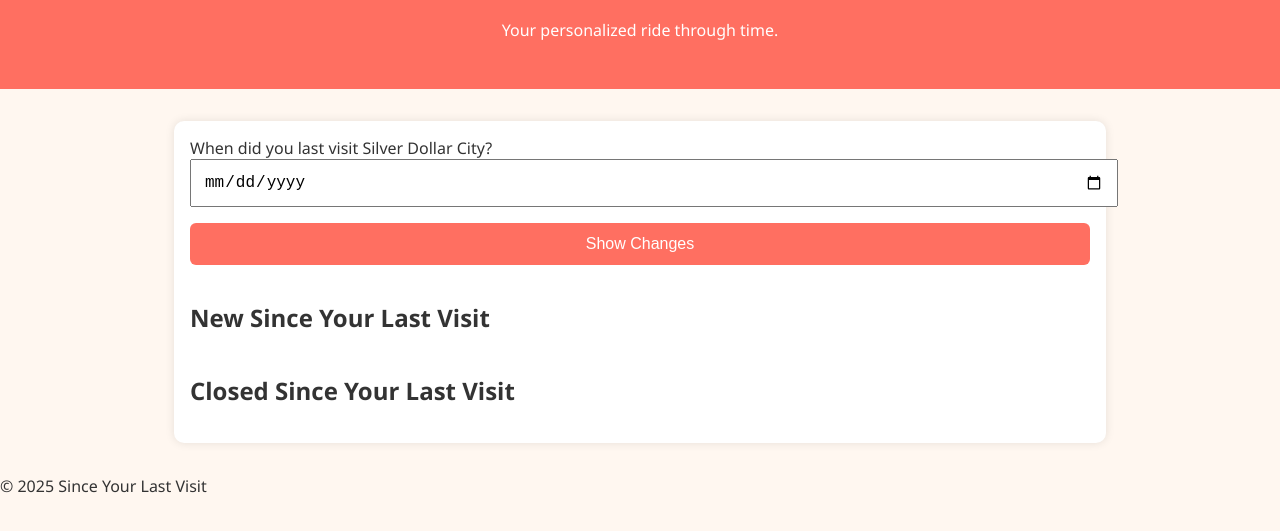
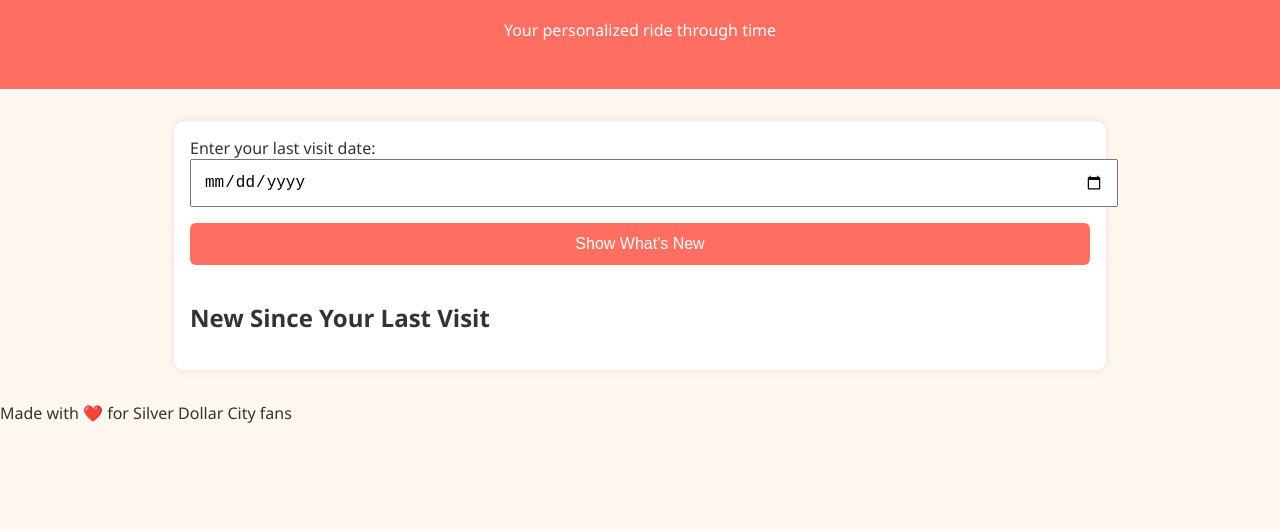
Before and after one commit to cmj81580/sinceyourlastvisit-test-, a plain HTML site: page index.html in a window 1280 px wide. Shown: the part 99-630 px from the top of the page. Drawn offline with Linux system fonts and the light colour scheme.

Commit message:
Update index.html

```diff
--- a/index.html
+++ b/index.html
@@ -3,35 +3,32 @@
 <head>
   <meta charset="UTF-8" />
   <meta name="viewport" content="width=device-width, initial-scale=1.0"/>
-  <title>Since Your Last Visit</title>
+  <title>Since Your Last Visit – Silver Dollar City</title>
   <link rel="stylesheet" href="style.css" />
 </head>
 <body>
   <header>
     <h1>Since Your Last Visit</h1>
-    <p class="tagline">Your personalized ride through time.</p>
+    <p class="tagline">Your personalized ride through time</p>
   </header>
 
   <main>
-    <label for="last-visit">When did you last visit Silver Dollar City?</label>
-    <input type="date" id="last-visit" />
-    <button id="check-button">Show Changes</button>
-
-    <section id="new-section">
-      <h2>New Since Your Last Visit</h2>
-      <div id="new-results" class="results-grid"></div>
+    <section class="input-section">
+      <label for="visitDate">Enter your last visit date:</label>
+      <input type="date" id="visitDate" />
+      <button onclick="filterAttractions()">Show What's New</button>
     </section>
 
-    <section id="closed-section">
-      <h2>Closed Since Your Last Visit</h2>
-      <div id="closed-results" class="results-grid"></div>
+    <section id="results">
+      <h2>New Since Your Last Visit</h2>
+      <div id="attractionList"></div>
     </section>
   </main>
 
   <footer>
-    <p>&copy; 2025 Since Your Last Visit</p>
+    <p>Made with ❤️ for Silver Dollar City fans</p>
   </footer>
 
-  <script src="script.js" defer></script>
+  <script src="script.js"></script>
 </body>
 </html>
```
